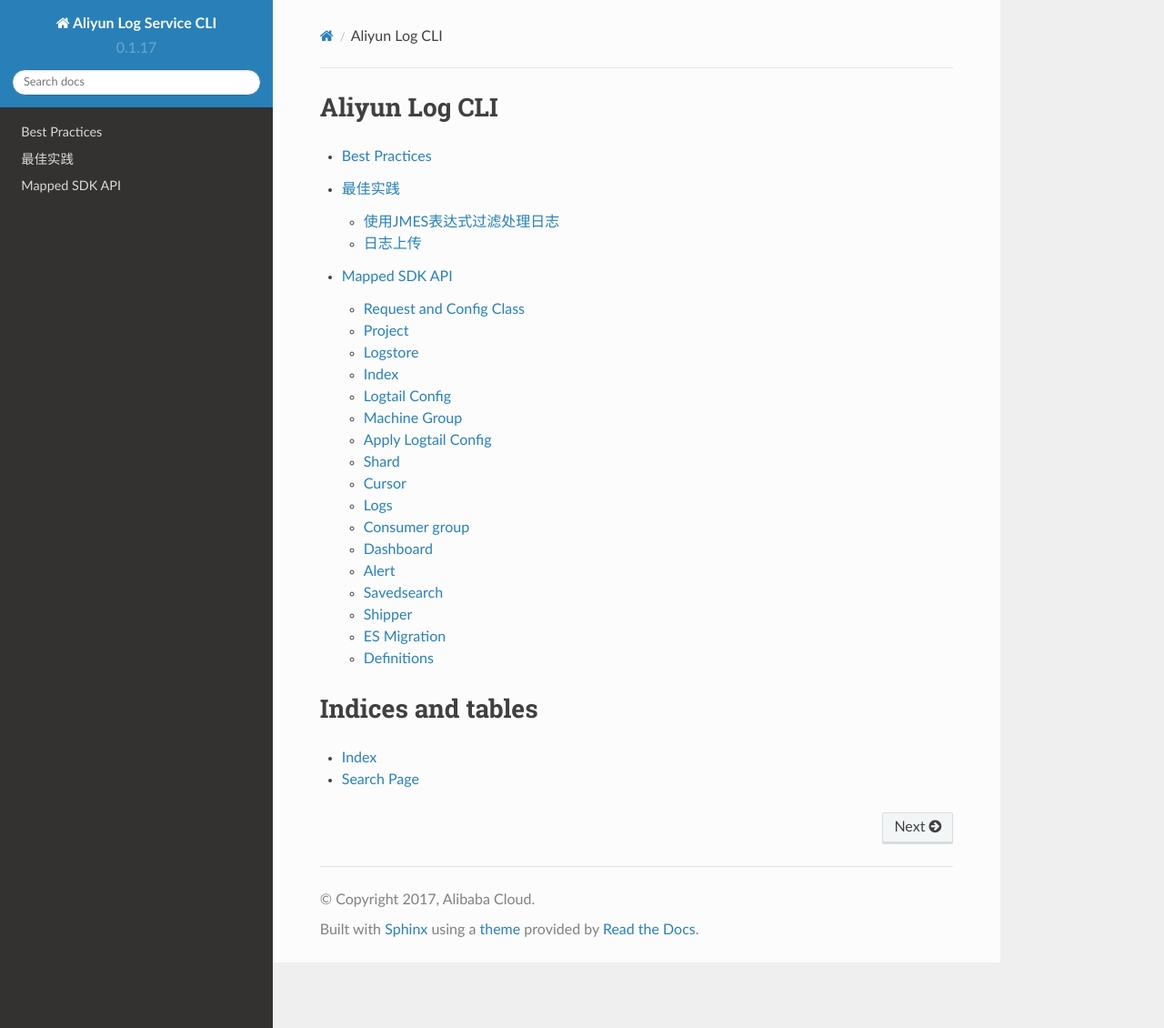
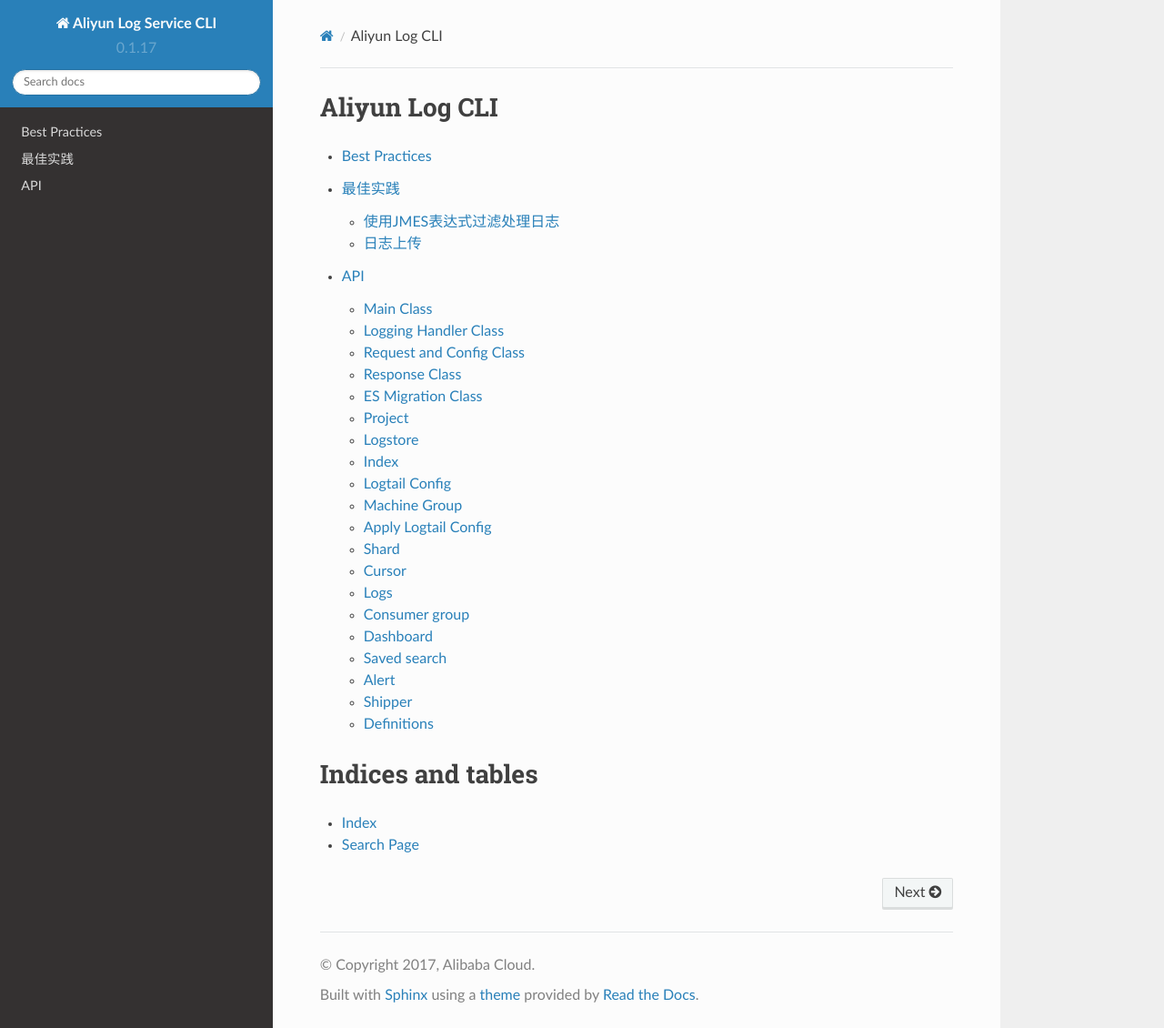
Before and after one commit to aliyun/aliyun-log-cli, a Sphinx documentation site: the page built from doc/source/index.rst, in a window 1280 px wide and 1130 px high. Shown: the whole window at 91% size. Built offline with Sphinx 7.4.7 and the Read the Docs theme 2.0.0, drawn with Linux system fonts in a browser that asks for light colours; pages that are not in the unit, such as notebooks, are missing from menus; part of the change alters nothing that is shown.

```diff
--- a/doc/source/api.rst
+++ b/doc/source/api.rst
@@ -1,10 +1,28 @@
 
-Mapped SDK API
-===============
+API
+====
 
 .. toctree::
    :maxdepth: 2
    :caption: Contents:
+
+Main Class
+-----------
+.. py:currentmodule:: aliyun.log
+.. autosummary::
+   LogClient
+   LogException
+   LogResponse
+
+
+Logging Handler Class
+--------------------------
+.. py:currentmodule:: aliyun.log
+.. autosummary::
+   SimpleLogHandler
+   QueuedLogHandler
+   UwsgiQueuedLogHandler
+   LogFields
 
 
 Request and Config Class
@@ -30,6 +48,105 @@ Request and Config Class
    OssShipperConfig
    OdpsShipperConfig
    ShipperTask
+
+
+Response Class
+-----------------
+
+.. py:currentmodule:: aliyun.log
+.. autosummary::
+   CreateProjectResponse
+   DeleteProjectResponse
+   GetProjectResponse
+   ListProjectResponse
+
+.. py:currentmodule:: aliyun.log
+.. autosummary::
+   GetLogsResponse
+   ListLogstoresResponse
+   ListTopicsResponse
+
+.. py:currentmodule:: aliyun.log
+.. autosummary::
+   GetCursorResponse
+   GetCursorTimeResponse
+   ListShardResponse
+   DeleteShardResponse
+
+.. py:currentmodule:: aliyun.log
+.. autosummary::
+   GetHistogramsResponse
+   Histogram
+   GetLogsResponse
+   QueriedLog
+   PullLogResponse
+
+.. py:currentmodule:: aliyun.log
+.. autosummary::
+   CreateIndexResponse
+   UpdateIndexResponse
+   DeleteIndexResponse
+   GetIndexResponse
+
+.. py:currentmodule:: aliyun.log
+.. autosummary::
+   CreateLogtailConfigResponse
+   DeleteLogtailConfigResponse
+   GetLogtailConfigResponse
+   UpdateLogtailConfigResponse
+   ListLogtailConfigResponse
+
+.. py:currentmodule:: aliyun.log
+.. autosummary::
+   CreateMachineGroupResponse
+   DeleteMachineGroupResponse
+   GetMachineGroupResponse
+   UpdateMachineGroupResponse
+   ListMachineGroupResponse
+   ListMachinesResponse
+
+.. py:currentmodule:: aliyun.log
+.. autosummary::
+   ApplyConfigToMachineGroupResponse
+   RemoveConfigToMachineGroupResponse
+   GetMachineGroupAppliedConfigResponse
+   GetConfigAppliedMachineGroupsResponse
+
+.. py:currentmodule:: aliyun.log
+.. autosummary::
+   CreateShipperResponse
+   UpdateShipperResponse
+   DeleteShipperResponse
+   GetShipperConfigResponse
+   ListShipperResponse
+   GetShipperTasksResponse
+   RetryShipperTasksResponse
+
+.. py:currentmodule:: aliyun.log
+.. autosummary::
+   ConsumerGroupEntity
+   CreateConsumerGroupResponse
+   ConsumerGroupCheckPointResponse
+   ConsumerGroupHeartBeatResponse
+   ConsumerGroupUpdateCheckPointResponse
+   DeleteConsumerGroupResponse
+   ListConsumerGroupResponse
+   UpdateConsumerGroupResponse
+
+.. py:currentmodule:: aliyun.log
+.. autosummary::
+   CreateEntityResponse
+   UpdateEntityResponse
+   DeleteEntityResponse
+   GetEntityResponse
+   ListEntityResponse
+
+
+ES Migration Class
+--------------------------
+.. py:currentmodule:: aliyun.log.es_migration
+.. autosummary::
+   MigrationManager
 
 
 Project
@@ -139,29 +256,34 @@ Consumer group
 Dashboard
 ----------
 .. autosummary::
+   list_dashboard
    create_dashboard
+   get_dashboard
    update_dashboard
    delete_dashboard
-   get_dashboard
-   list_dashboard
+
+
+
+Saved search
+----------------
+.. autosummary::
+   list_savedsearch
+   create_savedsearch
+   get_savedsearch
+   update_savedsearch
+   delete_savedsearch
+
+
 
 Alert
-----------
+-----------------
 .. autosummary::
+   list_alert
    create_alert
+   get_alert
    update_alert
    delete_alert
-   get_alert
-   list_alert
 
-Savedsearch
-----------
-.. autosummary::
-   create_savedsearch
-   update_savedsearch
-   delete_savedsearch
-   get_savedsearch
-   list_savedsearch
 
 Shipper
 ----------
@@ -169,16 +291,11 @@ Shipper
    create_shipper
    update_shipper
    delete_shipper
-   get_shipper_config
+   get_shipper
    list_shipper
    get_shipper_tasks
    retry_shipper_tasks
 
-ES Migration
---------------------------
-.. py:currentmodule:: aliyun.log.es_migration
-.. autosummary::
-   MigrationManager
 
 Definitions
 -------------
@@ -204,8 +321,125 @@ Definitions
 .. autoclass:: SyslogConfigDetail
 .. autoclass:: MachineGroupDetail
 .. autoclass:: PutLogsRequest
-.. autoclass:: OssShipperConfig
-.. autoclass:: OdpsShipperConfig
 .. autoclass:: ShipperTask
+
+.. autoclass:: LogResponse
+   :members:
+.. autoclass:: CreateProjectResponse
+   :members:
+.. autoclass:: DeleteProjectResponse
+   :members:
+.. autoclass:: GetProjectResponse
+   :members:
+.. autoclass:: ListProjectResponse
+   :members:
+
+.. autoclass:: GetLogsResponse
+   :members:
+.. autoclass:: ListLogstoresResponse
+   :members:
+.. autoclass:: ListTopicsResponse
+   :members:
+
+.. autoclass:: GetCursorResponse
+   :members:
+.. autoclass:: GetCursorTimeResponse
+   :members:
+.. autoclass:: ListShardResponse
+   :members:
+.. autoclass:: DeleteShardResponse
+   :members:
+
+.. autoclass:: GetHistogramsResponse
+   :members:
+.. autoclass:: Histogram
+   :members:
+.. autoclass:: GetLogsResponse
+   :members:
+.. autoclass:: QueriedLog
+   :members:
+.. autoclass:: PullLogResponse
+   :members:
+
+.. autoclass:: CreateIndexResponse
+   :members:
+.. autoclass:: UpdateIndexResponse
+   :members:
+.. autoclass:: DeleteIndexResponse
+   :members:
+.. autoclass:: GetIndexResponse
+   :members:
+
+.. autoclass:: CreateLogtailConfigResponse
+   :members:
+.. autoclass:: DeleteLogtailConfigResponse
+   :members:
+.. autoclass:: GetLogtailConfigResponse
+   :members:
+.. autoclass:: UpdateLogtailConfigResponse
+   :members:
+.. autoclass:: ListLogtailConfigResponse
+   :members:
+
+.. autoclass:: CreateMachineGroupResponse
+   :members:
+.. autoclass:: DeleteMachineGroupResponse
+   :members:
+.. autoclass:: GetMachineGroupResponse
+   :members:
+.. autoclass:: UpdateMachineGroupResponse
+   :members:
+.. autoclass:: ListMachineGroupResponse
+   :members:
+.. autoclass:: ListMachinesResponse
+   :members:
+
+.. autoclass:: ApplyConfigToMachineGroupResponse
+   :members:
+.. autoclass:: RemoveConfigToMachineGroupResponse
+   :members:
+.. autoclass:: GetMachineGroupAppliedConfigResponse
+   :members:
+.. autoclass:: GetConfigAppliedMachineGroupsResponse
+   :members:
+
+.. autoclass:: GetShipperTasksResponse
+   :members:
+.. autoclass:: RetryShipperTasksResponse
+   :members:
+
+.. autoclass:: ConsumerGroupEntity
+   :members:
+.. autoclass:: CreateConsumerGroupResponse
+   :members:
+.. autoclass:: ConsumerGroupCheckPointResponse
+   :members:
+.. autoclass:: ConsumerGroupHeartBeatResponse
+   :members:
+.. autoclass:: ConsumerGroupUpdateCheckPointResponse
+   :members:
+.. autoclass:: DeleteConsumerGroupResponse
+   :members:
+.. autoclass:: ListConsumerGroupResponse
+   :members:
+.. autoclass:: UpdateConsumerGroupResponse
+   :members:
+
+.. autoclass:: CreateEntityResponse
+   :members:
+.. autoclass:: UpdateEntityResponse
+   :members:
+.. autoclass:: DeleteEntityResponse
+   :members:
+.. autoclass:: GetEntityResponse
+   :members:
+.. autoclass:: ListEntityResponse
+   :members:
+
+.. autoclass:: SimpleLogHandler
+.. autoclass:: QueuedLogHandler
+.. autoclass:: UwsgiQueuedLogHandler
+.. autoclass:: LogFields
+
 .. py:currentmodule:: aliyun.log.es_migration
 .. autoclass:: MigrationManager
```
